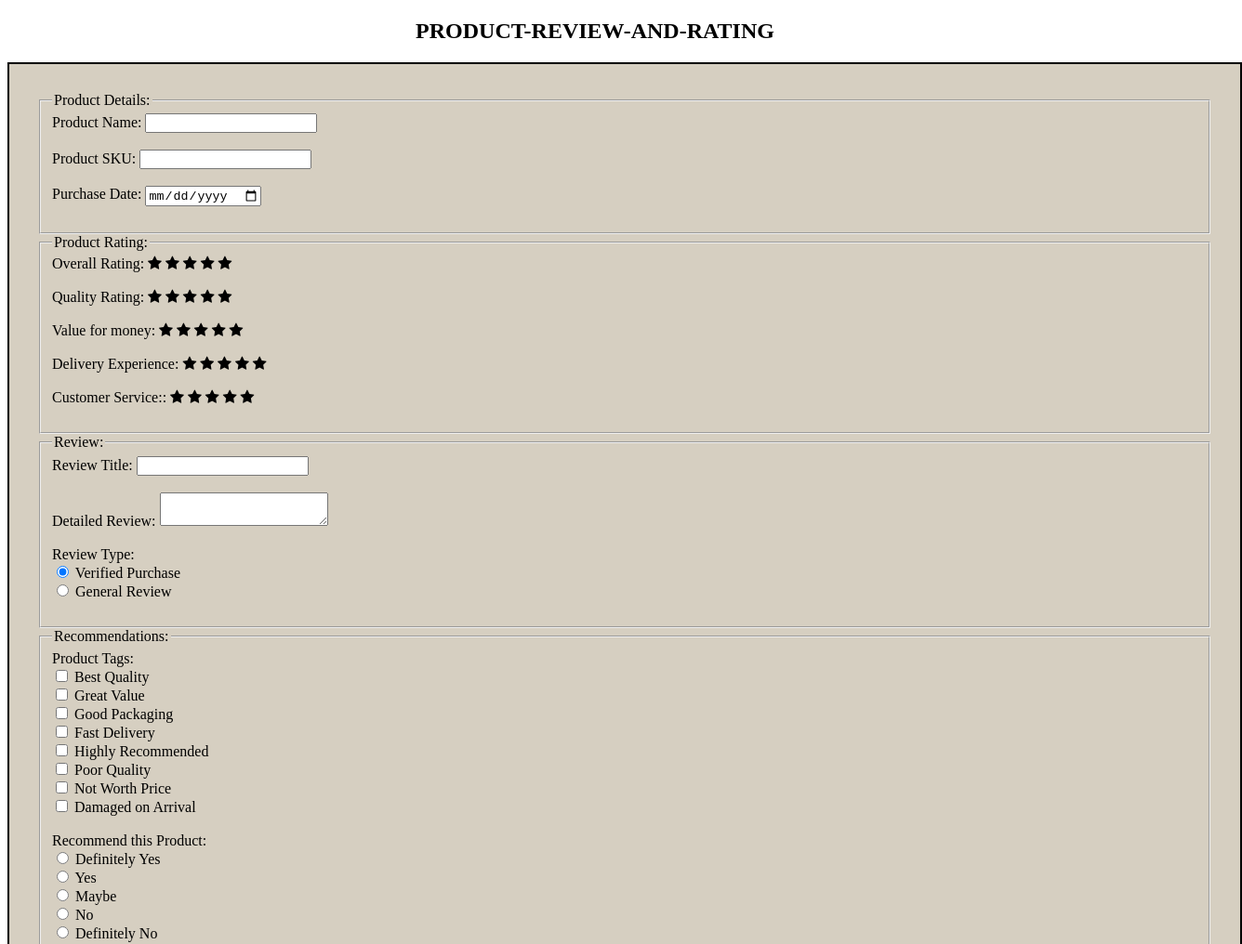
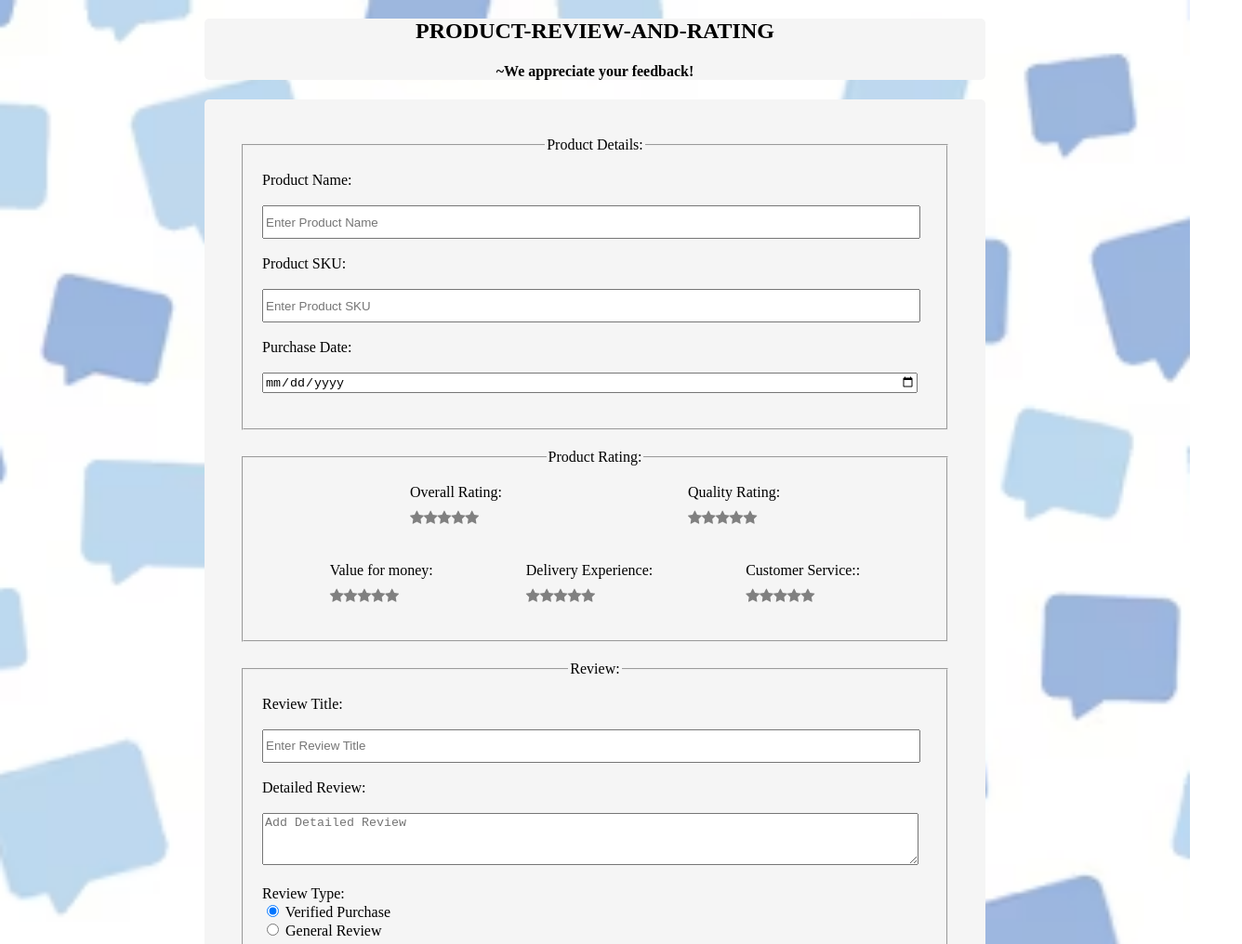
Before and after one commit to Rituparna158/Product-Review-and-Rating-Form, a plain HTML site: page Product Review and rating form/Product-review-form.html in a window 1280 px wide. Shown: the top 1016 px of the page at 93% size, 1336 px wide, since content can reach past the window. Drawn offline with Linux system fonts and the light colour scheme.

Commit message:
Improve HTML and add CSS and JavaScript validation

```diff
--- a/Product Review and rating form/Product-review-form.css
+++ /dev/null
@@ -1,23 +0,0 @@
-.checked {
-  color: orange;
-}
-.main-heading{
-    text-align: center;
-}
-.main-container{
-    margin: auto;
-    width:100%;
-    align-items: stretch;
-    border: 2px solid black;
-    padding: 30px;
-    background-color: rgb(214, 207, 193);
-}
-.top-container{
-
-    gap: 20px;
-}
-.middle{
-    margin-top:10px;
-
-    text-align: left;
-}
--- a/Product Review and rating form/Product-review-form.html
+++ b/Product Review and rating form/Product-review-form.html
@@ -4,74 +4,110 @@
         <meta charset="UTF-8">
         <meta name="viewport" content="width=device-width, initial-scale=1.0">
         <title>PRODUCT-REVIEW-AND-RATING</title>
-        <link rel="stylesheet" href="Product-review-form.css">
+        <link rel="stylesheet" href="css/Product-review-form.css">
 
         <!-- Font Awesome Icon Library -->
     <link rel="stylesheet" href="https://cdnjs.cloudflare.com/ajax/libs/font-awesome/4.7.0/css/font-awesome.min.css">
 
  </head>
+
 <body>
-    <h2 class="main-heading">PRODUCT-REVIEW-AND-RATING</h2>
+    <div class="bg-img">
+    <div class="heading" >
+        <h2 class="main-heading">PRODUCT-REVIEW-AND-RATING</h2>
+        <h4 class="sub-heading">~We appreciate your feedback!</h4>
+    </div>
     <div class="main-container">
-        <div class="top-container">
                 <form>
                     <fieldset>
                         <legend>Product Details:</legend>
-                        <label for="pname">Product Name:</label>
-                        <input type="text" id="pname" name="pname"><br><br>
+                        <label for="pname">Product Name:</label><br><br>
+                        <input type="text" id="pname" name="pname" placeholder="Enter Product Name" ><br><br>
 
-                        <lable for="sku">Product SKU:</lable>
-                        <input type="text" id="sku" name="sku"><br><br>
+                        <lable for="sku">Product SKU:</lable><br><br>
+                        <input type="text" id="sku" name="sku" placeholder="Enter Product SKU"><br><br>
 
-                        <lablel for="dt">Purchase Date:</lablel>
-                        <input type="date" id="dt" name="dt" required><br><br>
+                        <lablel for="dt">Purchase Date:</lablel><br><br>
+                        <input type="date" id="dt" name="dt" required placeholder="Enter Purchase Date"><br><br>
                     </fieldset>
 
                     <fieldset>
                         <legend>Product Rating:</legend>
-                            <lablel for="Overall-rating">Overall Rating:</lablel>
-                            <span class="fa fa-star "></span>
-                            <span class="fa fa-star"></span>
-                            <span class="fa fa-star"></span>
-                            <span class="fa fa-star"></span>
-                            <span class="fa fa-star"></span><br><br>
+                        <div class="product-rating">
+                            <div class="product-rating-1">
+                                <div class="product-rating-1-1">
+                                    <div class="product-rating-1-1-1">
+                                        <lablel for="Overall-rating">Overall Rating:</lablel>
+                                    </div>
+                                    <div class="star-rating" id="overallRating">
+                                        <span class="fa fa-star" data-value="1"></span>
+                                        <span class="fa fa-star" data-value="2"></span>
+                                        <span class="fa fa-star" data-value="3"></span>
+                                        <span class="fa fa-star" data-value="4"></span>
+                                        <span class="fa fa-star" data-value="5"></span><br><br>
+                                    </div>
+                                </div>
+                                <div class="product-rating-1-1">
+                                    <div class="product-rating-1-1-1">
+                                        <lablel for="Quality-rating">Quality Rating:</lablel>
+                                    </div>
+                                    <div class="star-rating" id="qualityRating">
+                                        <span class="fa fa-star"  data-value="1"></span>
+                                        <span class="fa fa-star "  data-value="2"></span>
+                                        <span class="fa fa-star "  data-value="3"></span>
+                                        <span class="fa fa-star"  data-value="4"></span>
+                                        <span class="fa fa-star"  data-value="5"></span><br><br>
+                                    </div>
+                                </div>
+                            </div>
+                            <div class="product-rating-2">
+                                <div class="product-rating-2-2">
+                                    <div class="product-rating-2-2-2">
+                                        <lablel for="Value for money">Value for money:</lablel>
+                                    </div>
+                                    <div class="star-rating" id="valueFormoneyRating">
+                                        <span class="fa fa-star" data-value="1"></span>
+                                        <span class="fa fa-star" data-value="2" ></span>
+                                        <span class="fa fa-star" data-value="3"></span>
+                                        <span class="fa fa-star" data-value="4"></span>
+                                        <span class="fa fa-star" data-value="5"></span><br><br>
+                                    </div>
+                                </div>
+                                <div class="product-rating-2-2">
+                                    <div class="product-rating-2-2-2">
+                                        <lablel for="Delivery Experience">Delivery Experience:</lablel>
+                                    </div>
+                                    <div class="star-rating" id="deliveryRating">
+                                        <span class="fa fa-star " data-value="1"></span>
+                                        <span class="fa fa-star " data-value="2"></span>
+                                        <span class="fa fa-star "data-value="3"></span>
+                                        <span class="fa fa-star" data-value="4"></span>
+                                        <span class="fa fa-star" data-value="5"></span><br><br>
+                                    </div>
+                                </div>
 
-                            <lablel for="Quality-rating">Quality Rating:</lablel>
-                            <span class="fa fa-star"></span>
-                            <span class="fa fa-star "></span>
-                            <span class="fa fa-star "></span>
-                            <span class="fa fa-star"></span>
-                            <span class="fa fa-star"></span><br><br>
-
-                            <lablel for="Value for money">Value for money:</lablel>
-                            <span class="fa fa-star"></span>
-                            <span class="fa fa-star"></span>
-                            <span class="fa fa-star"></span>
-                            <span class="fa fa-star"></span>
-                            <span class="fa fa-star"></span><br><br>
-
-                            <lablel for="Delivey Experience">Delivery Experience:</lablel>
-                            <span class="fa fa-star "></span>
-                            <span class="fa fa-star "></span>
-                            <span class="fa fa-star "></span>
-                            <span class="fa fa-star"></span>
-                            <span class="fa fa-star"></span><br><br>
-
-                            <lablel for="Customer Service">Customer Service:</lablel>:</lablel>
-                            <span class="fa fa-star"></span>
-                            <span class="fa fa-star "></span>
-                            <span class="fa fa-star"></span>
-                            <span class="fa fa-star"></span>
-                            <span class="fa fa-star"></span><br><br>
+                                <div class="product-rating-2-2">
+                                    <div class="product-rating-2-2-2">
+                                        <lablel for="Customer Service">Customer Service:</lablel>:</lablel>
+                                    </div>
+                                    <div class="star-rating" id="customerServiceRating">
+                                        <span class="fa fa-star" data-value="1"></span>
+                                        <span class="fa fa-star " data-value="2"></span>
+                                        <span class="fa fa-star" data-value="3"></span>
+                                        <span class="fa fa-star"  data-value="4"></span>
+                                        <span class="fa fa-star" data-value="5"></span><br><br>
+                                    </div>
+                                </div>
+                            </div>
                     </fieldset>
 
                     <fieldset>
                         <legend>Review:</legend>
-                            <label for="review title">Review Title:</label>
-                            <input type="text" id="review title" name="review title" min="10" max="100" required><br><br>
+                            <label for="review title">Review Title:</label><br><br>
+                            <input type="text" id="review title" name="review title" min="10" max="100" required placeholder="Enter Review Title"><br><br>
 
-                            <lable for="detailed review">Detailed Review:</lable>
-                            <textarea id="detailed review" name="detailed review" required min="30" max="1000"></textarea><br><br>
+                            <lable for="detailed review">Detailed Review:</lable><br><br>
+                            <textarea id="detailed review" name="detailed review" required min="30" max="1000" placeholder="Add Detailed Review"></textarea><br><br>
 
                             <label for="rt">Review Type:</label><br>
 
@@ -83,8 +119,8 @@
                     </fieldset>
 
                     <fieldset>
-                        <legend>Recommendations:</legend>
-                            <label for="pt">Product Tags:</label><br>
+                        <legend>Product Tags</legend>
+
 
                             <input type="checkbox" id="Best quality" name="Best quality">
                             <label for="Best Quality"> Best Quality</label><br>
@@ -109,29 +145,25 @@
 
                             <input type="checkbox" id="Damaged on Arrival" name="Damaged on Arrival">
                             <label for="Damaged on Arrival">Damaged on Arrival</label><br><br>
+                    </fieldset>
+                    <fieldset>
+                        <legend> Recommend This Product </legend>
+                            <input type="radio" id="recommendproduct" name="recommendproduct">
+                            <label for="recommendproduct">Definitely Yes</label><br>
 
-                            <label for="recommend">Recommend this Product:</label><br>
+                            <input type="radio" id="recommendproduct" name="recommendproduct">
+                            <label for="recommendproduct">Yes</label><br>
 
-                            <input type="radio" id="Definitely Yes" name="Definitely Yes">
-                            <label for="Definitely Yes">Definitely Yes</label><br>
+                            <input type="radio" id="recommendproduct" name="recommendproduct">
+                            <label for="recommendproduct">Maybe</label><br>
 
-                            <input type="radio" id="Yes" name="Yes">
-                            <label for="Yes">Yes</label><br>
+                            <input type="radio" id="recommendproduct" name="recommendproduct">
+                            <label for="recommendproduct">No</label><br>
 
-                            <input type="radio" id="Maybe" name="Maybe">
-                            <label for="Maybe">Maybe</label><br>
+                            <input type="radio" id="recommendproduct" name="recommendproduct">
+                            <label for="recommendproduct">Definitely No</label><br><br>
+                    </fieldset>
 
-                            <input type="radio" id="No" name="No">
-                            <label for="No">No</label><br>
-
-                            <input type="radio" id="Definitely No" name="Definitely No">
-                            <label for="Definitely No">Definitely No</label><br><br>
-                    </fieldset>
-                </form>
-
-        </div>
-            <div class="middle">
-                <form>
                     <fieldset>
                         <legend>Terms:</legend>
 
@@ -151,6 +183,9 @@
                     <input type="submit" value="Submit">
                 </form>
             </div>
+
         </div>
+
+<script src="js/Product-review.js"></script>
 </body>
 </html>
--- /dev/null
+++ b/Product Review and rating form/css/Product-review-form.css
@@ -0,0 +1,111 @@
+
+.heading{
+    background-color:whitesmoke;
+    max-width:840px;
+    border-radius: 5px;
+    margin: auto;
+
+}
+.main-heading{
+    text-align: center;
+    padding: 0%;
+}
+.sub-heading{
+    text-align: center;
+}
+
+body{
+    background-image: url('../media/bg.jpg');
+    background-size: cover;
+    background-repeat: no-repeat;
+    background-position: center;
+}
+
+.main-container{
+    margin: auto;
+    max-width:800px;
+    border-radius: 5px;
+    padding: 20px;
+    background-color: whitesmoke;
+}
+
+label{
+    display:black;
+    margin-top:10px;
+}
+input[type="text"]{
+    width:700px;
+    height:30px;
+}
+input[type="date"]{
+    width:700px;
+}
+
+textarea{
+    height:50px;
+    width: 700px;
+}
+.fa-star{
+    font-size: 25px;
+    cursor: pointer;
+    color: gray;
+}
+.fa-star.active{
+    color: orange;
+}
+fieldset{
+    padding:20px;
+    margin: 20px;
+}
+input[type="submit"]{
+    background: black;
+    color:white;
+    padding:10px;
+    border:none;
+    cursor: pointer;
+    width:100%;
+    margin-top:10px ;
+    border-radius: 5px;
+}
+input[type="submit"]:hover{
+    background: #444;;
+}
+.product-details{
+    display:flex;
+
+}
+legend{
+    text-align: center;
+}
+.table{
+    margin: auto;
+    text-align: center;
+    background-color: whitesmoke;
+
+}
+.product-rating{
+    display: flex;
+    flex-direction: column;
+}
+.product-rating-1{
+    display: flex;
+    gap: 200px;
+    margin: auto;
+    margin-bottom: 20px;
+}
+.product-rating-2{
+    margin: auto;
+    display: flex;
+    gap: 100px;
+}
+.star-rating{
+    display: flex;
+
+}
+.product-rating-1-1, .product-rating-2-2{
+    display: flex;
+    flex-direction: column;
+}
+.product-rating-1-1-1 , .product-rating-2-2-2{
+    margin-bottom: 10px;
+}
```
Also changed, not shown: Product Review and rating form/js/Product-review.js (added, +92 -0 lines), Product Review and rating form/media/bg.jpg (added).
